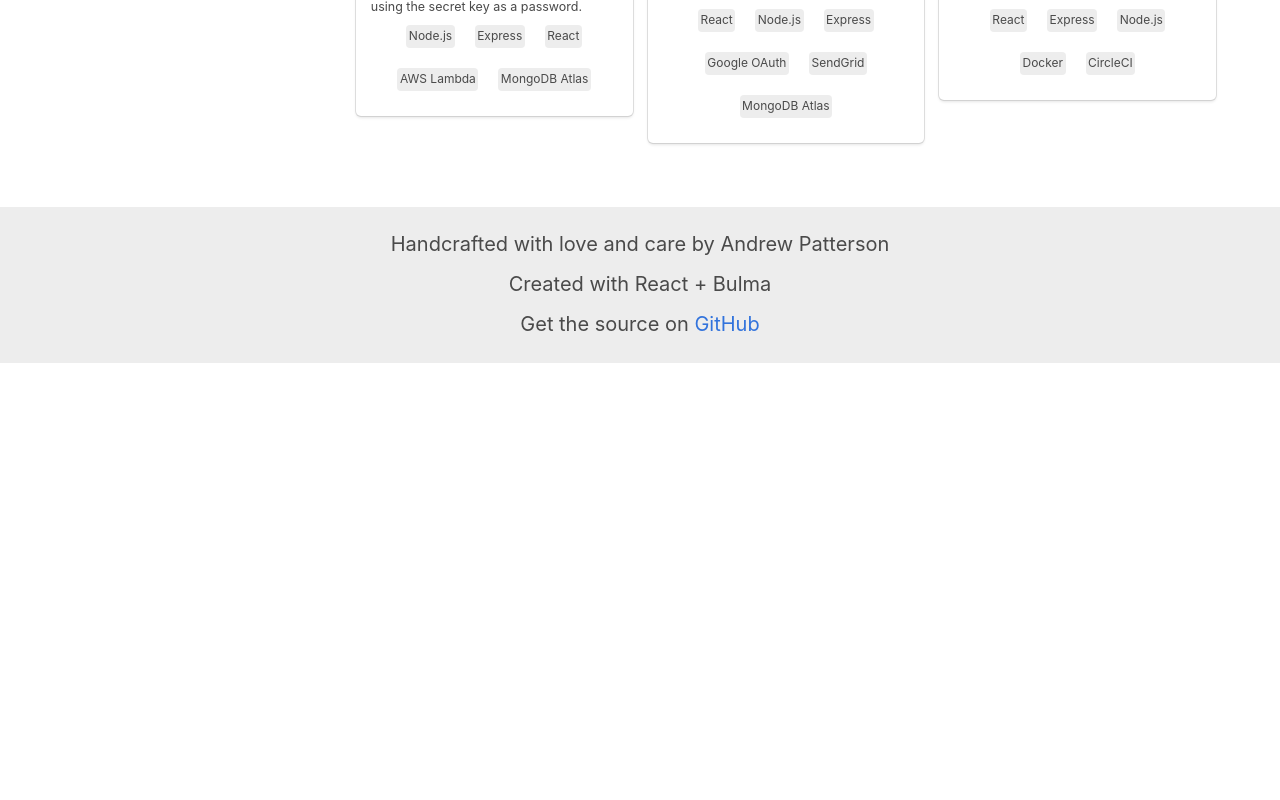
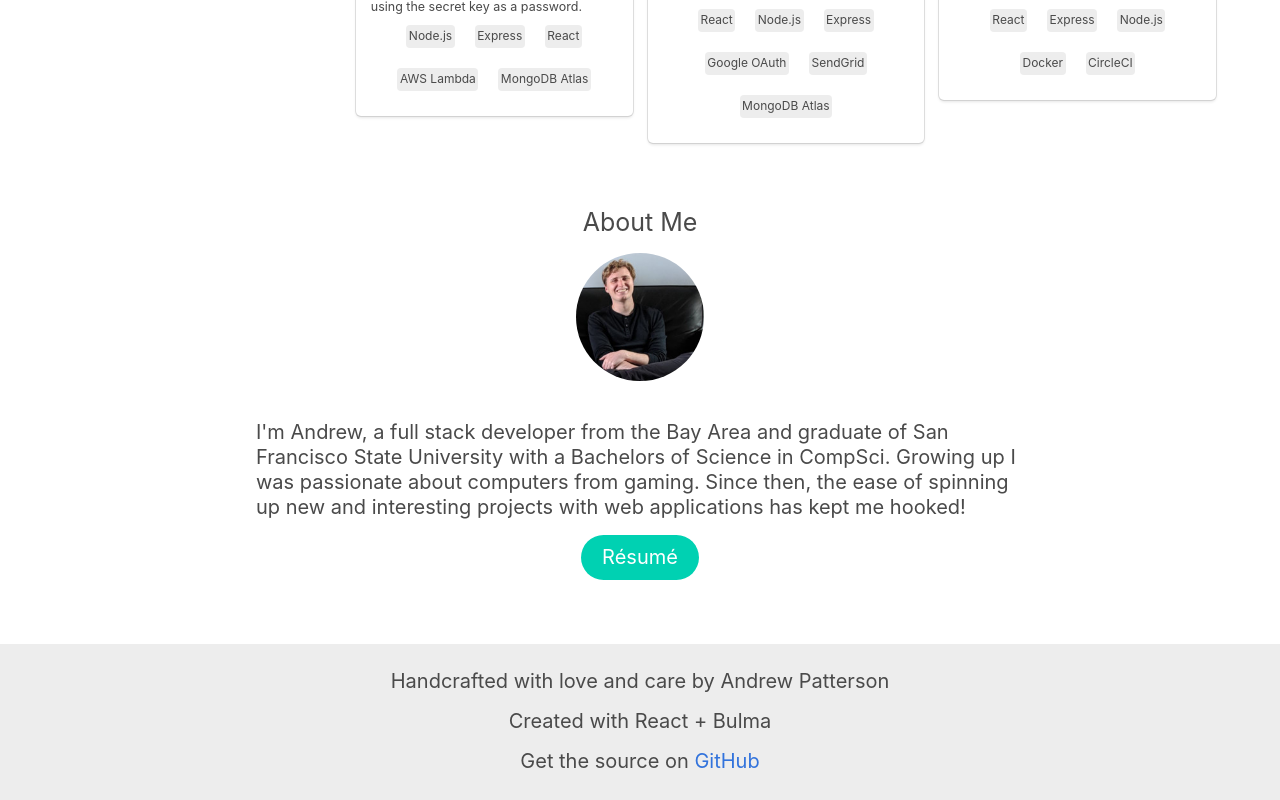
Before and after one commit to andrewpat24/portfolio, a React (Create React App) app: page / in a window 1280 px wide. Shown: the part 1927-2727 px from the top of the page. Before the commit the page ends 2290 px from the top, so only its background shows below. Built offline with nearby package versions, Linux system fonts and the light colour scheme.

Commit message:
Adds about section

```diff
--- a/src/App.js
+++ b/src/App.js
@@ -3,6 +3,7 @@ import Hero from "./components/HeroComponent";
 import Skills from "./components/SkillsComponent";
 import Projects from "./components/ProjectsComponent";
 import Footer from "./components/Footer";
+import About from "./components/About";
 
 function App() {
   return (
@@ -10,6 +11,7 @@ function App() {
       <Hero />
       <Skills />
       <Projects />
+      <About />
       <Footer />
     </section>
   );
--- /dev/null
+++ b/src/components/About.js
@@ -0,0 +1,43 @@
+import React from "react";
+import "../styles/About.scss";
+import linkedInProfileImg from "../images/linkedinprofile.jpeg";
+
+function About() {
+  return (
+    <section className="About">
+      <div className="about-container horizontally-center">
+        <div className="about">
+          <div className="about-header">
+            <div className="subtitle is-2 horizontally-center">About Me</div>
+            <div className="title-img horizontally-center">
+              <figure class="image is-128x128">
+                <img className="is-rounded" src={linkedInProfileImg} />
+              </figure>
+            </div>
+          </div>
+          <div className="about-content">
+            <div className="about-description subtitle is-3">
+              I'm Andrew, a full stack developer from the Bay Area and graduate
+              of San Francisco State University with a Bachelors of Science in
+              CompSci. Growing up I was passionate about computers from gaming.
+              Since then, the ease of spinning up new and interesting projects
+              with web applications has kept me hooked!
+            </div>
+            <div className="about-resume-link horizontally-center">
+              <a
+                class="button is-primary is-rounded"
+                href="https://github.com/andrewpat24"
+                target="_blank"
+                rel="noopener noreferrer"
+              >
+                Résumé
+              </a>
+            </div>
+          </div>
+        </div>
+      </div>
+    </section>
+  );
+}
+
+export default About;
--- a/src/components/Footer.js
+++ b/src/components/Footer.js
@@ -14,7 +14,13 @@ function Footer() {
 
           <div className=" subtitle is-3">
             Get the source on{" "}
-            <a href="https://github.com/andrewpat24/portfolio">GitHub</a>
+            <a
+              href="https://github.com/andrewpat24/portfolio"
+              target="_blank"
+              rel="noopener noreferrer"
+            >
+              GitHub
+            </a>
           </div>
         </div>
       </div>
--- a/src/components/HeroComponent.js
+++ b/src/components/HeroComponent.js
@@ -8,7 +8,7 @@ function HeroComponent() {
   const mailToUrl = "mailto:andrewpat24@gmail.com";
 
   return (
-    <section className="HeroComponent">
+    <section className="Hero">
       <div className="hero-container section horizontally-center vertically-center">
         <div className="hero has-text-centered ">
           <div className="subtitle hero-subtitle has-text-light">Hi,</div>
--- a/src/components/ProjectCardComponent.js
+++ b/src/components/ProjectCardComponent.js
@@ -25,7 +25,7 @@ function ProjectCardComponent(props) {
   return (
     <section className="ProjectCardComponent horizontally-center">
       <a href={props.Source} target="_blank" rel="noopener noreferrer">
-        <div className="card add-border-radius">
+        <div className="card add-border-radius reduce-card-max-width increase-card-min-width">
           <div className="card-image">
             <figure className="image is-4by3">
               <img src={props.Image} alt="Project Image" />
--- a/src/components/ProjectCardGeneratorComponent.js
+++ b/src/components/ProjectCardGeneratorComponent.js
@@ -77,7 +77,7 @@ function ProjectCardGeneratorComponent() {
   }
 
   return (
-    <section className="ProjectCardComponent">
+    <section className="ProjectCard">
       <div className="columns is-multiline">
         {generateProjectCards(ProjectList, 3)}
       </div>
--- a/src/components/ProjectsComponent.js
+++ b/src/components/ProjectsComponent.js
@@ -6,7 +6,7 @@ import ProjectCardGenerator from "./ProjectCardGeneratorComponent";
 function ProjectsComponent() {
   // <ProjectCardGenerator NumberOfDisplayedProjects={3} />
   return (
-    <section className="ProjectsComponent">
+    <section className="Projects">
       <div className="projects-container">
         <div className="projects">
           <div className="columns is-multiline">
--- a/src/components/SkillsComponent.js
+++ b/src/components/SkillsComponent.js
@@ -28,7 +28,7 @@ function SkillsComponent() {
   ];
 
   return (
-    <section className="SkillsComponent">
+    <section className="Skills">
       <div className="skills-container">
         <div className="subtitle is-1 text-center">Skills</div>
         <div className="columns">
--- /dev/null
+++ b/src/styles/About.scss
@@ -0,0 +1,13 @@
+@import "./base/Base.scss";
+
+.about-container {
+  padding: 0 20% 5%;
+}
+
+.about-content {
+  padding: 5% 0 0;
+}
+
+.about-resume-link a {
+  font-size: 2em;
+}
--- a/src/styles/ProjectCard.scss
+++ b/src/styles/ProjectCard.scss
@@ -1,7 +1,11 @@
 @import "./base/Base.scss";
 
 .reduce-card-max-width {
-  max-width: 375px;
+  max-width: 450px;
+}
+
+.increase-card-min-width {
+  // min-width: 250px;
 }
 
 .add-border-radius {
--- a/src/styles/Skills.scss
+++ b/src/styles/Skills.scss
@@ -1,5 +1,5 @@
 @import "./base/Base.scss";
 
-.SkillsComponent {
+.Skills {
   padding-top: 5%;
 }
```
Also changed, not shown: src/components/AboutMe.js (deleted).
